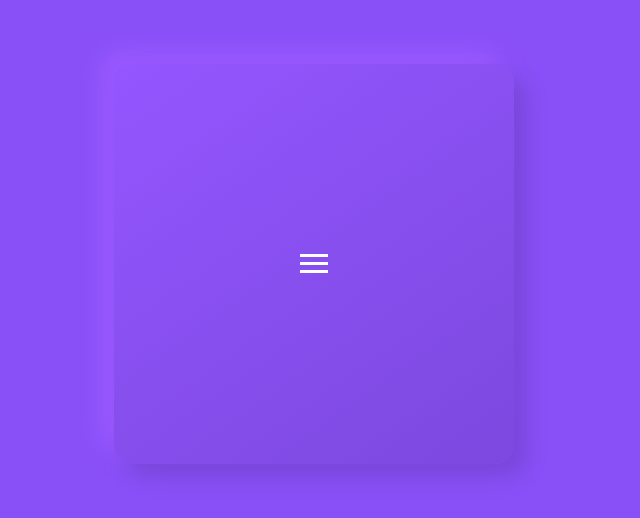
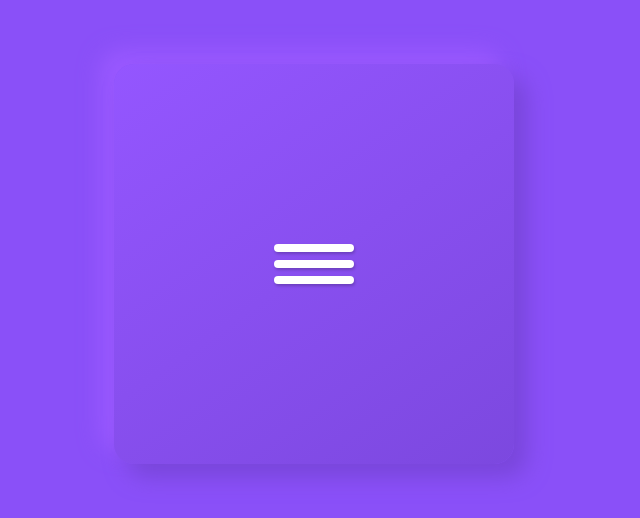
Before and after one commit to Codeauthor1/animated-burger-menu, a plain HTML site: page burger-menu/index.html in a window 1280 px wide. Shown: the part 128-646 px from the top of the page, without its empty margins (326-966 px from the left). Drawn offline with Linux system fonts and the light colour scheme.

Commit message:
increase width and hight

```diff
--- a/burger-menu/style.css
+++ b/burger-menu/style.css
@@ -24,18 +24,21 @@ body{
 
 .burger{
     position: relative;
-    height: 20px;
-    width: 28px;
+    height: 40px;
+    width: 80px;
     cursor: pointer;
+    /* border: 4px solid red; */
 }
 
 .burger-menu__animated{
     position: absolute;
-    width: 28px;
-    height: 3px;
+    width: 80px;
+    height: 8px;
     background: #fff;
-    transition: ease-in-out .7s;
-    top: .5rem;
+    transition:all ease-in-out .7s;
+    top: 2rem;
+    border-radius: 10px;
+    box-shadow: 1px 2px 3px rgba(0, 0, 0, .2);
 }
 
 .before{
@@ -47,11 +50,11 @@ body{
 }
 .burger:hover .burger-menu__animated:not(.before, .after)
 {
-    width: 20px;
+    width: 60px;
 }
 
 .burger:hover .after{
-    width: 15px;
+    width: 70px;
 }
 .close{
     top: .5rem;
@@ -70,4 +73,4 @@ body{
     visibility: hidden;
 }
 
-.width{width: 28px !important; }
+.width{width: 80px !important; }
```
